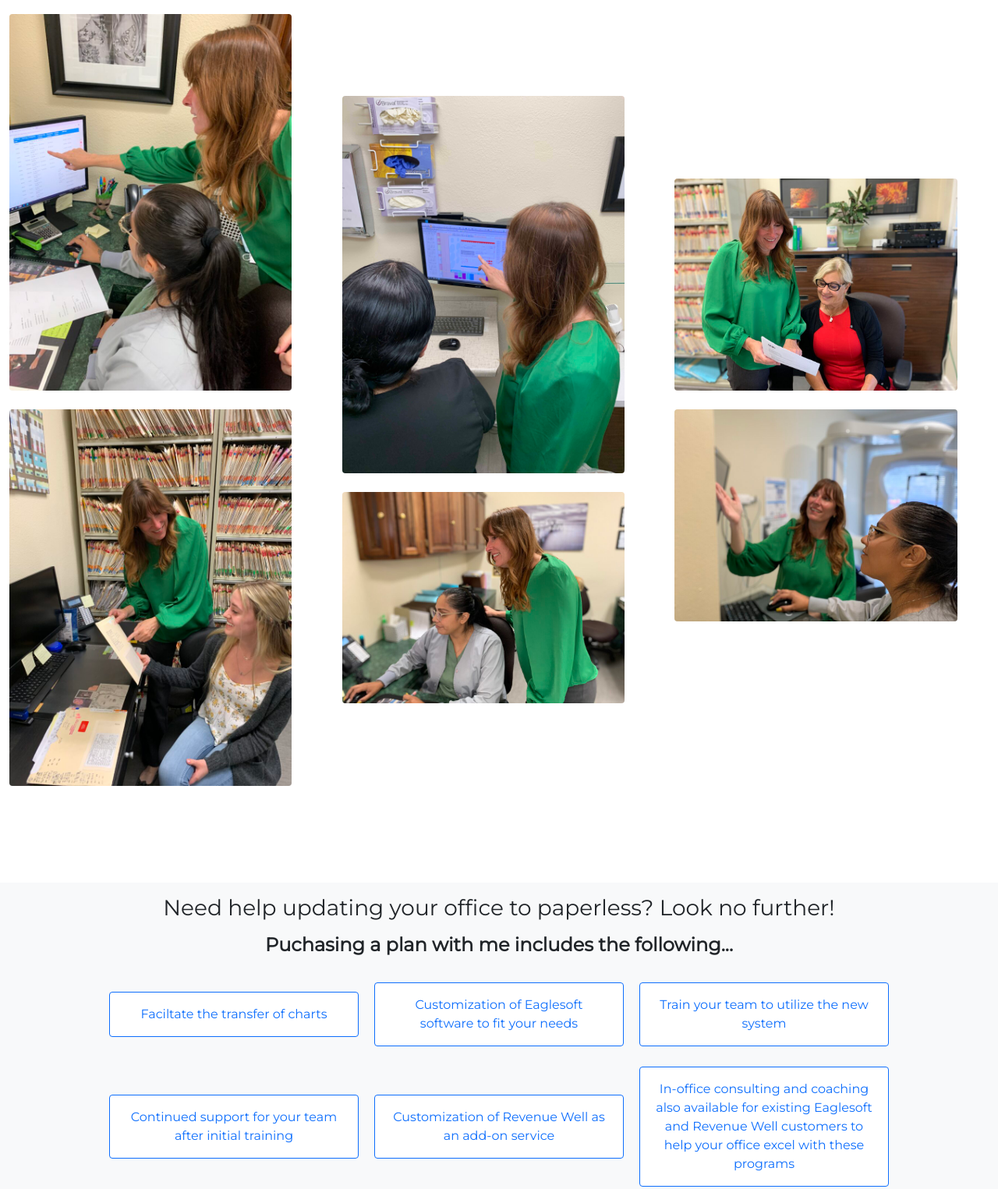
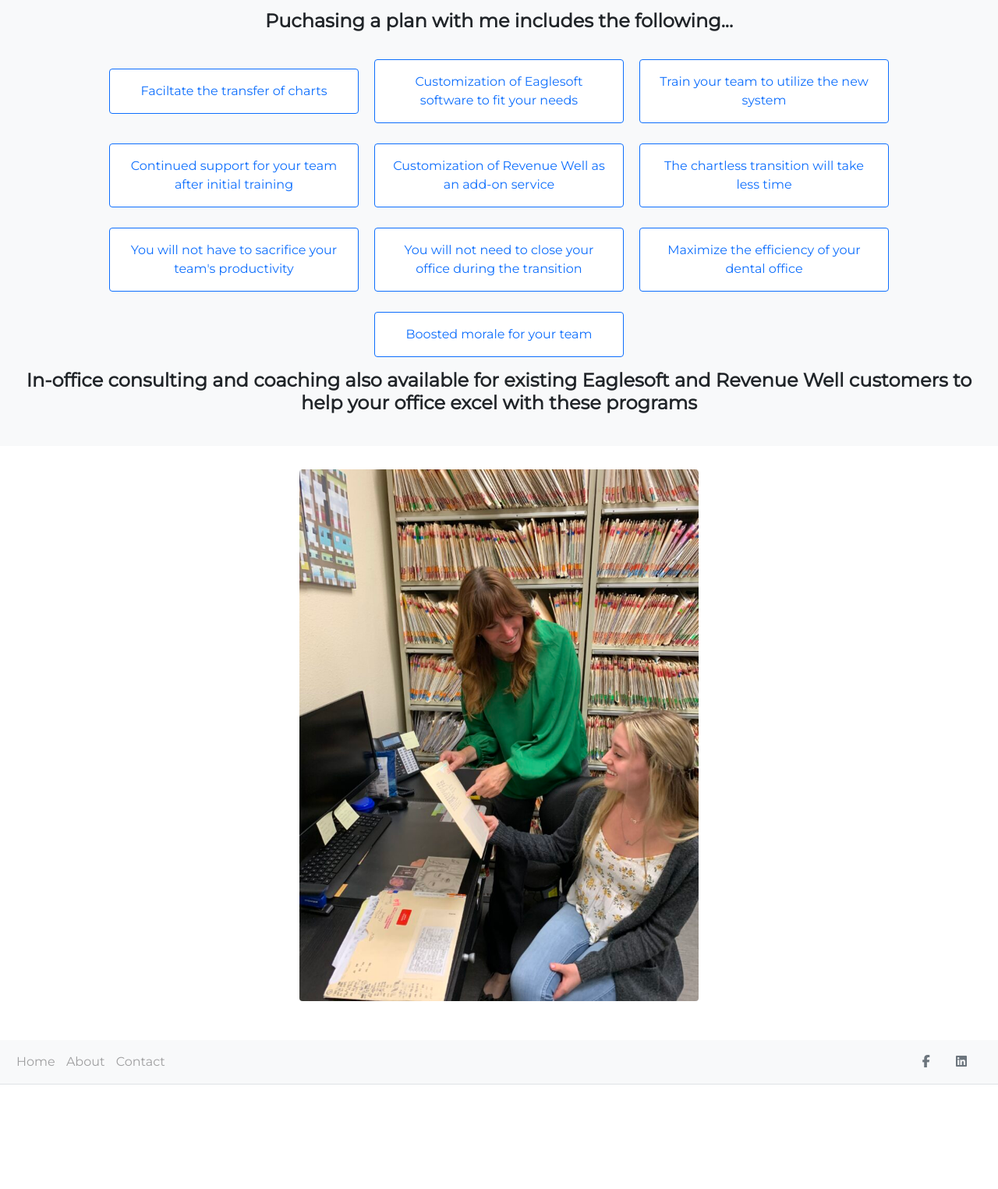
Before and after one commit to IanGongwer/EvolveDentalSolutions, a plain HTML site: page index.html in a window 1280 px wide. Shown: the part 969-2494 px from the top of the page at 78% size. After the commit the page ends 2360 px from the top, so only its background shows below. Drawn offline with nearby package versions, Linux system fonts and the light colour scheme.

Commit message:
moved options section above photo and removed all except one photo

```diff
--- a/index.html
+++ b/index.html
@@ -48,48 +48,6 @@
     </div>
   </section>
 
-  <section>
-<!-- Gallery -->
-<div class="row photo-gallery">
-  <div class="col-lg-4 col-md-12 mb-4 mb-lg-0">
-    <img
-      src="images\IMG_6724-768x1024.jpg"
-      class="w-100 shadow-1-strong rounded mb-4"
-    />
-
-    <img
-      src="images\IMG_6731-768x1024.jpg"
-      class="w-100 shadow-1-strong rounded mb-4"
-    />
-  </div>
-
-  <div class="col-lg-4 mb-4 mb-lg-0">
-    <img
-      src="images\IMG_6741.jpg"
-      class="w-100 shadow-1-strong rounded mb-4"
-    />
-
-    <img
-      src="images\IMG_6762-1024x768.jpg"
-      class="w-100 shadow-1-strong rounded mb-4"
-    />
-  </div>
-
-  <div class="col-lg-4 mb-4 mb-lg-0">
-    <img
-      src="images\IMG_6767-1024x768.jpg"
-      class="w-100 shadow-1-strong rounded mb-4"
-    />
-
-    <img
-      src="images\IMG_6774-1024x768.jpg"
-      class="w-100 shadow-1-strong rounded mb-4"
-    />
-  </div>
-</div>
-<!-- Gallery -->
-  </section>
-
   <section class="third-section">
     <div class="p-3 text-center bg-light">
       <h3 class="mb-3">Need help updating your office to paperless? Look no further!</h3>
@@ -128,12 +86,6 @@
 
       <div class="card border-primary mb-3" style="max-width: 20rem;">
         <div class="card-body text-primary">
-          <p class="card-text">In-office consulting and coaching also available for existing Eaglesoft and Revenue Well customers to help your office excel with these programs</p>
-        </div>
-      </div>
-
-      <div class="card border-primary mb-3" style="max-width: 20rem;">
-        <div class="card-body text-primary">
           <p class="card-text">The chartless transition will take less time</p>
         </div>
       </div>
@@ -162,7 +114,17 @@
         </div>
       </div>
     </div>
+    <h4 class="mb-4"><strong>In-office consulting and coaching also available for existing Eaglesoft and Revenue Well customers to help your office excel with these programs</strong></h4>
     </div>
+  </section>
+
+  <section>
+<!-- Gallery -->
+<div class="photo-gallery">
+    <img src="images\IMG_6731-768x1024.jpg" class="w-100 shadow-1-strong rounded mb-4"/>
+  </div>
+</div>
+<!-- Gallery -->
   </section>
 
   <section>
--- a/style.css
+++ b/style.css
@@ -36,12 +36,14 @@ a:hover {
 /* Photo Gallery */
 
 .photo-gallery {
-    margin: 100px auto;
-    align-items: center;
+    max-width: 1400px;
+    margin: 30px auto;
 }
 
 .photo-gallery img {
-    max-width: 90%;
+    display: block;
+    max-width: 40%;
+    margin: auto;
 }
 
 /* Services Provided */
@@ -124,8 +126,8 @@ a:hover {
         width: 75%;
     }
 
-    .photo-gallery {
-        margin-left: 50px;
+    .photo-gallery img {
+        max-width: 60%;
     }
 
     .about-image {
@@ -146,8 +148,8 @@ a:hover {
         width: 60%;
     }
 
-    .photo-gallery {
-        margin-left: 20px;
+    .photo-gallery img {
+        max-width: 60%;
     }
 
     .card {
```
